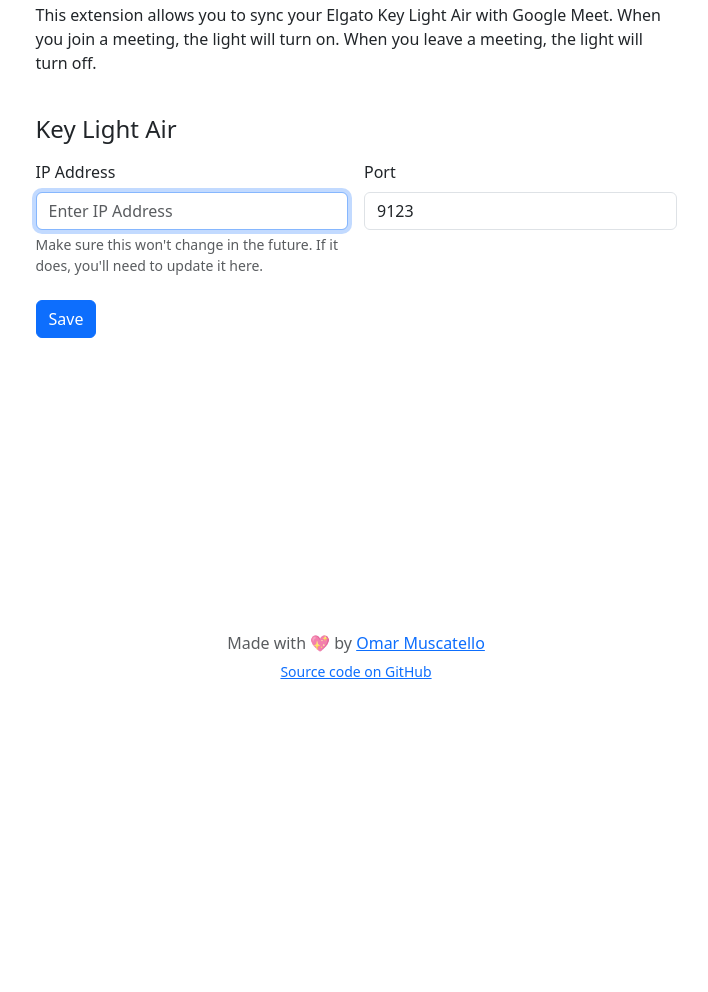
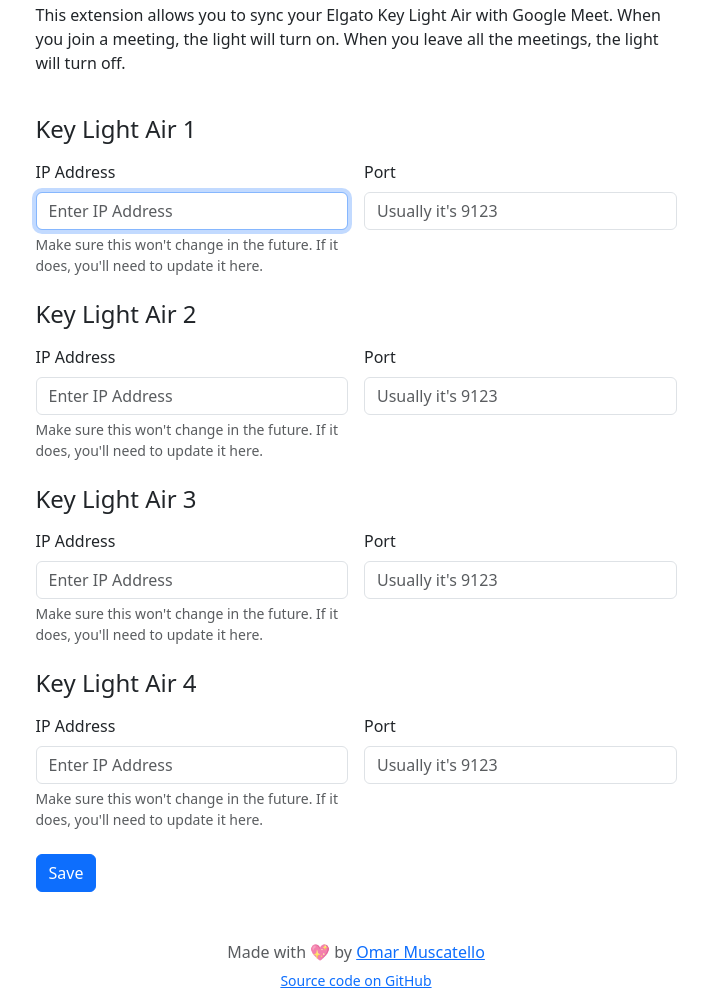
Before and after one commit to omaxel/meet-light-sync, a browser extension: page options/options.html in a window 1280 px wide. Shown: the part 69-1061 px from the top of the page, without its empty margins (284-992 px from the left). Before the commit the page ends 800 px from the top, so only its background shows below. Drawn offline with Linux system fonts and the light colour scheme.

Commit message:
handle up to 4 key light air

```diff
--- a/options/options.html
+++ b/options/options.html
@@ -17,25 +17,85 @@
                     This extension allows you to sync your Elgato Key Light Air with Google Meet. When you join a
                     meeting,
                     the
-                    light will turn on. When you leave a meeting, the light will turn off.
+                    light will turn on. When you leave all the meetings, the light will turn off.
                 </p>
                 <form id="optionsForm" class="row">
                     <div class="col-12 mt-4">
-                        <h2 class="fs-4 mb-3">Key Light Air</h2>
+                        <h2 class="fs-4 mb-3">Key Light Air 1</h2>
 
                         <div class="row g-3">
                             <div class="col-6">
-                                <label class="form-label" for="ipAddress">IP Address</label>
-                                <input type="text" class="form-control" id="ipAddress" placeholder="Enter IP Address"
-                                       required aria-describedby="ipAddressHelp" autofocus>
-                                <div id="ipAddressHelp" class="form-text">
+                                <label class="form-label" for="ipAddress1">IP Address</label>
+                                <input type="text" class="form-control" id="ipAddress1" placeholder="Enter IP Address"
+                                       aria-describedby="ipAddressHelp1" autofocus>
+                                <div id="ipAddressHelp1" class="form-text">
                                     Make sure this won't change in the future. If it does, you'll need to update it
                                     here.
                                 </div>
                             </div>
                             <div class="col-6">
-                                <label class="form-label" for="port">Port</label>
-                                <input type="text" class="form-control" id="port" placeholder="Enter Port" required>
+                                <label class="form-label" for="port1">Port</label>
+                                <input type="text" class="form-control" id="port1" placeholder="Usually it's 9123">
+                            </div>
+                        </div>
+                    </div>
+
+                    <div class="col-12 mt-4">
+                        <h2 class="fs-4 mb-3">Key Light Air 2</h2>
+
+                        <div class="row g-3">
+                            <div class="col-6">
+                                <label class="form-label" for="ipAddress2">IP Address</label>
+                                <input type="text" class="form-control" id="ipAddress2" placeholder="Enter IP Address"
+                                       aria-describedby="ipAddressHelp2" autofocus>
+                                <div id="ipAddressHelp2" class="form-text">
+                                    Make sure this won't change in the future. If it does, you'll need to update it
+                                    here.
+                                </div>
+                            </div>
+                            <div class="col-6">
+                                <label class="form-label" for="port2">Port</label>
+                                <input type="text" class="form-control" id="port2" placeholder="Usually it's 9123">
+                            </div>
+                        </div>
+                    </div>
+
+                    <div class="col-12 mt-4">
+                        <h2 class="fs-4 mb-3">Key Light Air 3</h2>
+
+                        <div class="row g-3">
+                            <div class="col-6">
+                                <label class="form-label" for="ipAddress3">IP Address</label>
+                                <input type="text" class="form-control" id="ipAddress3" placeholder="Enter IP Address"
+                                       aria-describedby="ipAddressHelp3" autofocus>
+                                <div id="ipAddressHel3p" class="form-text">
+                                    Make sure this won't change in the future. If it does, you'll need to update it
+                                    here.
+                                </div>
+                            </div>
+                            <div class="col-6">
+                                <label class="form-label" for="port3">Port</label>
+                                <input type="text" class="form-control" id="port3" placeholder="Usually it's 9123">
+                            </div>
+                        </div>
+                    </div>
+
+                    <div class="col-12 mt-4">
+                        <h2 class="fs-4 mb-3">Key Light Air 4</h2>
+
+                        <div class="row g-3">
+                            <div class="col-6">
+                                <label class="form-label" for="ipAddress4">IP Address</label>
+                                <input type="text" class="form-control" id="ipAddress4" placeholder="Enter IP Address"
+                                       aria-describedby="ipAddressHelp4" autofocus>
+                                <div id="ipAddressHelp4" class="form-text">
+                                    Make sure this won't change in the future. If it does, you'll need to update it
+                                    here.
+                                </div>
+                            </div>
+                            <div class="col-6">
+                                <label class="form-label" for="port4">Port</label>
+                                <input type="text" class="form-control" id="port4" placeholder="Usually it's 9123">
                             </div>
                         </div>
                     </div>
--- a/options/options.js
+++ b/options/options.js
@@ -1,28 +1,42 @@
 (() => {
-    const ipAddress = document.getElementById('ipAddress');
-    const port = document.getElementById('port');
+    const inputs = [];
+    for (let i = 1; i <= 4; i++) {
+        inputs.push({
+            ipAddress: document.getElementById(`ipAddress${i}`),
+            port: document.getElementById(`port${i}`)
+        });
+    }
 
-    // Saves options to chrome.storage
     const saveOptions = () => {
-        if (!ipAddress && !port) {
-            alert('Please enter an IP address and port');
-            return;
+        for (const input of inputs) {
+            if (input.ipAddress.value && !input.port.value) {
+                alert('Please enter a port number for IP ' + input.ipAddress.value);
+                return;
+            }
+
+            if (!input.ipAddress.value && input.port.value) {
+                alert('Please enter an IP address for port ' + input.port.value);
+                return;
+            }
         }
 
+
         chrome.storage.sync.set({
-            keyLightAir: {
+            keyLightAirList: inputs.map(({ipAddress, port}) => ({
                 ipAddress: ipAddress.value,
                 port: port.value
-            }
+            })).filter(({ipAddress, port}) => ipAddress && port)
         }, () => {
             alert('Options saved!');
         });
     };
 
     const restoreOptions = () => {
-        chrome.storage.sync.get(['keyLightAir'], ({keyLightAir}) => {
-            ipAddress.value = keyLightAir?.ipAddress ?? '';
-            port.value = keyLightAir?.port ?? 9123;
+        chrome.storage.sync.get(['keyLightAirList'], ({keyLightAirList}) => {
+            keyLightAirList?.forEach(({ipAddress, port}, index) => {
+                inputs[index].ipAddress.value = ipAddress ?? '';
+                inputs[index].port.value = port ?? 9123;
+            });
         });
     };
 
```
Also changed, not shown: background.js (+37 -4 lines), manifest.json.
